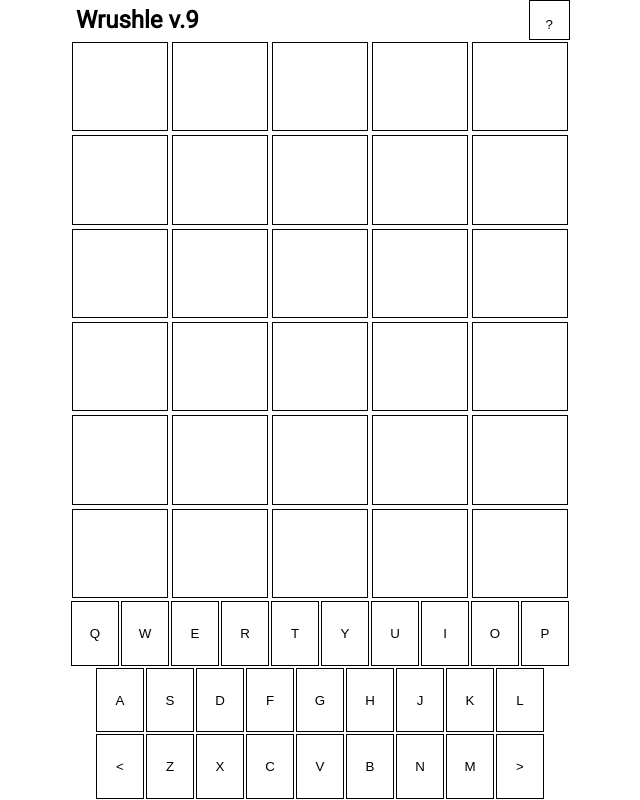
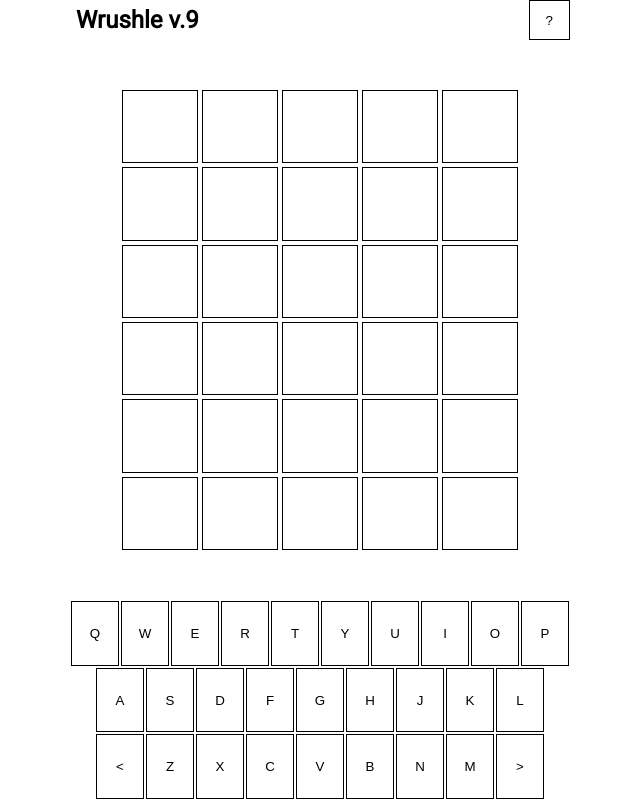
Before and after one commit to onsclom/wordleRush, a Svelte app: page / in a window 1280 px wide. Shown: the whole page, without its empty margins (320-960 px from the left). Built offline with nearby package versions, Linux system fonts and the light colour scheme.

Commit message:
Improve grid

```diff
--- a/src/Grid.svelte
+++ b/src/Grid.svelte
@@ -2,36 +2,42 @@
   export let grid: string[][]
 </script>
 
-<div class="gridHolder">
+  <div class="holder">
     <div class="grid">
       {#each grid as row}
-    <div class="gridRow">
         {#each row as letter}
           <div class="box">
             {letter}
           </div>
         {/each}
-    </div>
       {/each}
     </div>
   </div>
 
 <style>
-  .gridHolder {
+  .holder {
+    max-height: 480px;
+    justify-self: center;
     display: flex;
     flex-grow: 1;
-    /* aspect-ratio: 1/1; */
-
+    justify-content: center;
   }
   .grid {
-    display: flex;
     flex-grow: 1;
-    flex-direction: column;
-  }
-
-  .gridRow {
-    display: flex;
-    flex-grow: 1;
+    margin: .5rem;
+    max-height: 480px;
+    max-width: 400px;
+    display: grid;
+    grid-template-columns: 1fr 1fr 1fr 1fr 1fr;
+    grid-template-rows: 1fr 1fr 1fr 1fr 1fr 1fr;
+    gap: 0px 0px;
+    grid-template-areas:
+      ". . . . ."
+      ". . . . ."
+      ". . . . ."
+      ". . . . ."
+      ". . . . ."
+      ". . . . .";
   }
 
   .box {
--- a/src/Header.svelte
+++ b/src/Header.svelte
@@ -34,4 +34,8 @@
     font-size: 1.5em;
   }
 
+  button {
+    padding: 0rem 1rem;
+  }
+
 </style>
```
Lines whose indentation alone changed are shown as unchanged.
